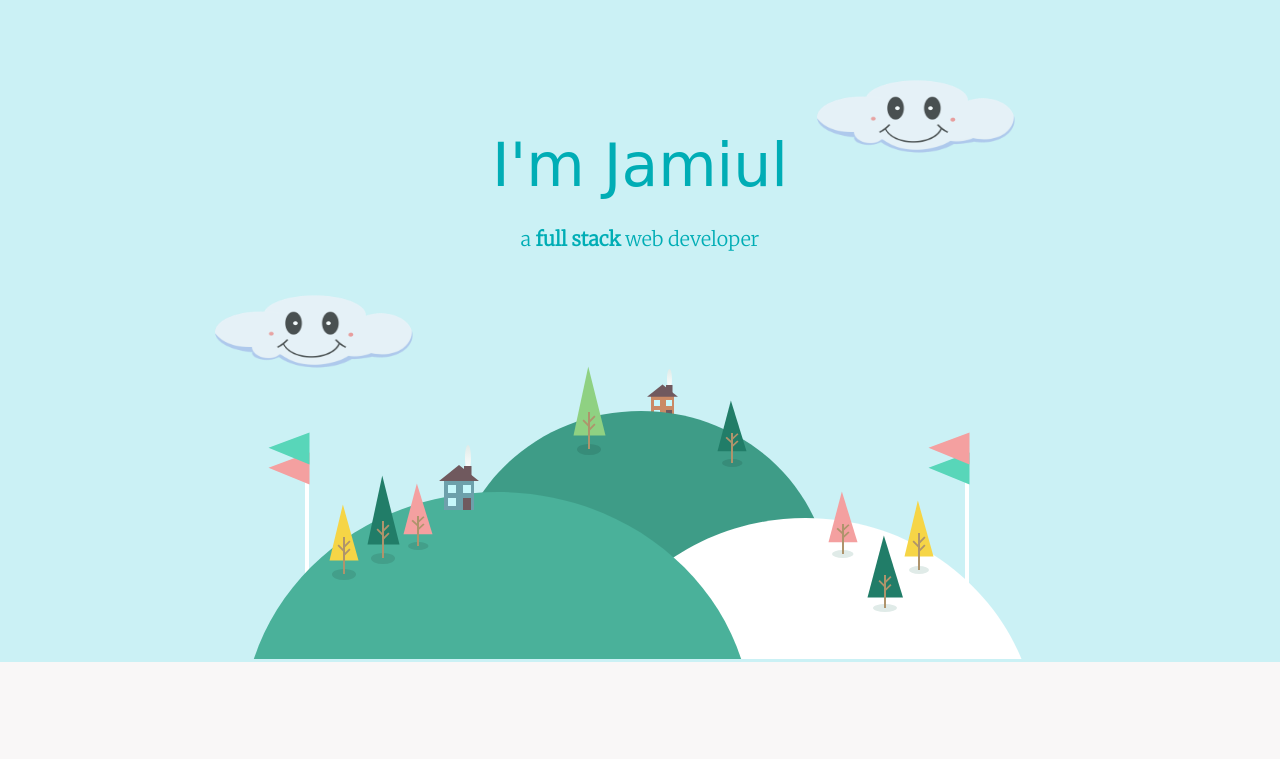
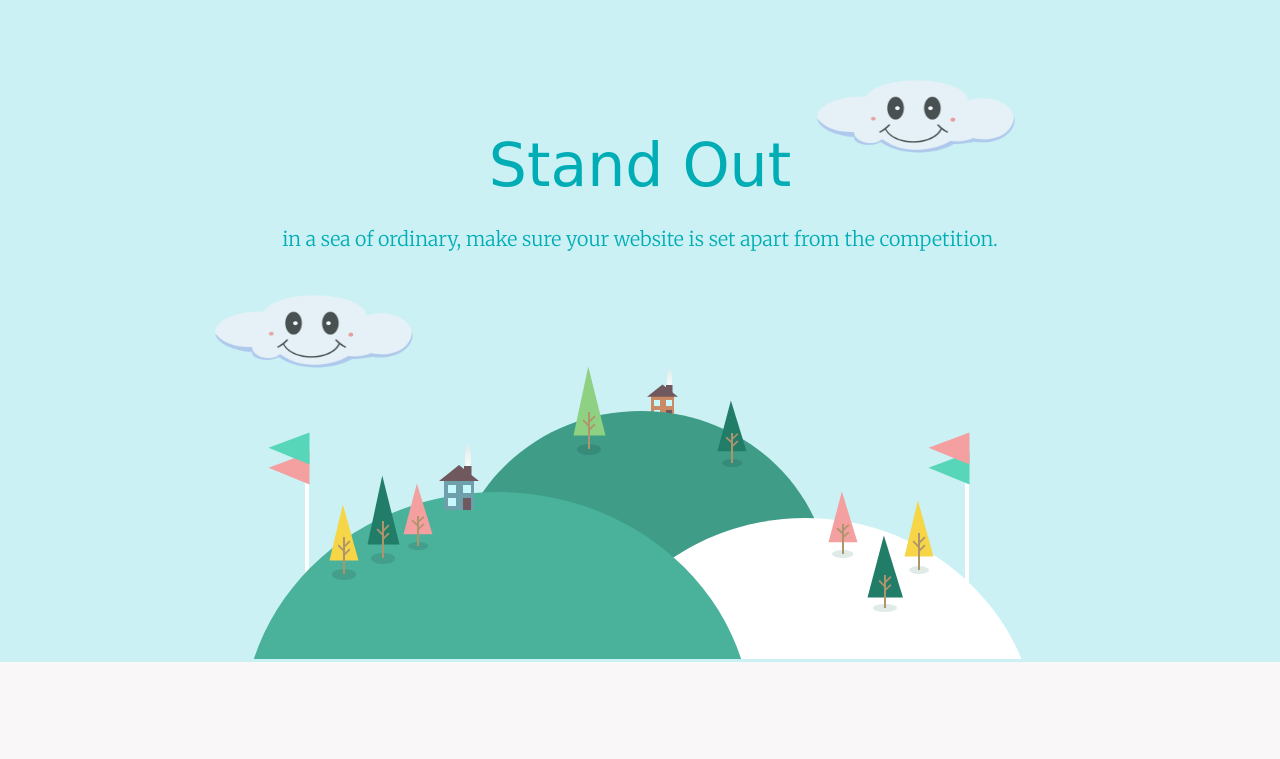
Before and after one commit to jamiul360/personal-site, a plain HTML site: page index.html in a window 1280 px wide. Shown: the top 759 px of the page. Drawn offline with Linux system fonts and the light colour scheme; a web font is replaced by a local one.

Commit message:
Update index.html

```diff
--- a/index.html
+++ b/index.html
@@ -15,8 +15,8 @@
 <body>
     <div class="top-container">
       <img class="top-cloud" src="image/smiling-cloud.png" height="28%" width="18%">
-      <h1 class="heading">I'm Jamiul</h1>
-      <p class="sub-heading">a <span><strong>full stack</strong></span> web developer</p>
+      <h1 class="heading">Stand Out</h1>
+      <p class="sub-heading">in a sea of ordinary, make sure your website is set apart from the competition.</p>
       <img class="bottom-cloud" src="image/smiling-cloud.png" height="28%" width="18%">
       <img class="mountain" src="image/land.svg">
 
```
